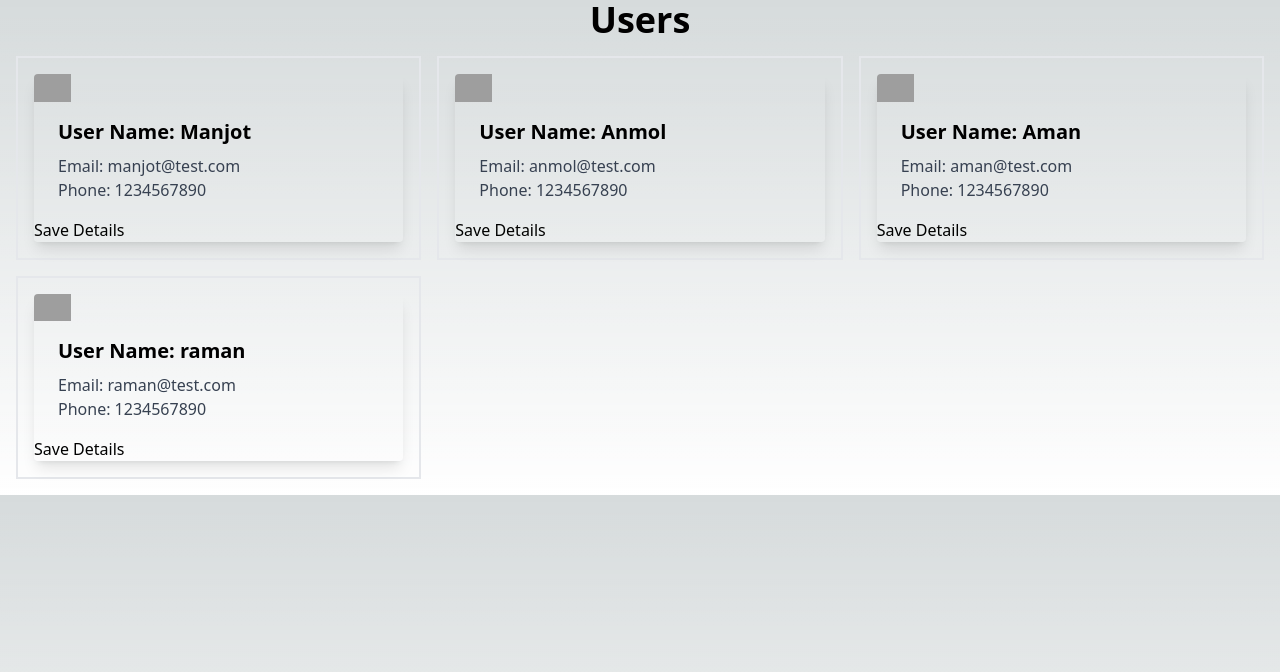
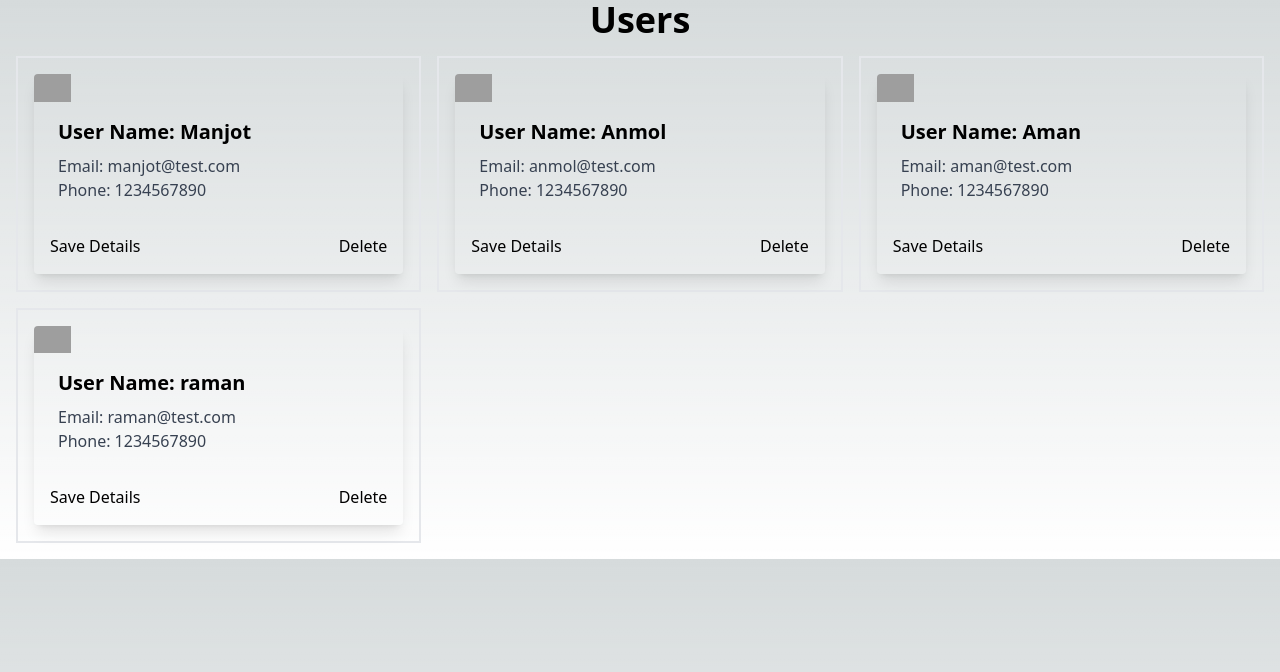
Before and after one commit to course-mark/react-tutorial, a Next.js app in the folder my-app/: page /users in a window 1280 px wide. Shown: the top 672 px of the page. Built offline with nearby package versions, Linux system fonts and the light colour scheme; grey boxes are pictures that could not be loaded.

Commit message:
implementing filter to use ondelete prop function

```diff
--- a/my-app/src/components/UserCard.jsx
+++ b/my-app/src/components/UserCard.jsx
@@ -16,9 +16,17 @@ function UserCard(props) {
           <p className="text-gray-700 text-base">Phone: {props.phone}</p>
         </div>
 
+<div className="flex justify-between p-4">
+
         <button onClick={()=>{
-            props.onSaveUserDetails()
+          props.onSaveUserDetails()
         }}>Save Details</button>
+
+        {/* onDelete */}
+        <button onClick={()=>{
+          props.onDelete()
+        }}>Delete</button>
+        </div>
 
       </div>
     </div>
--- a/my-app/src/pages/users.js
+++ b/my-app/src/pages/users.js
@@ -1,30 +1,63 @@
 import UserCard from "@/components/UserCard";
-import React from "react";
+import React, { useState } from "react";
 
-const userData = [
+// const userData = [
+//   {
+//     name: "Manjot",
+//     email: "manjot@test.com",
+//     phone: 1234567890,
+//   },
+//   {
+//     name: "Anmol",
+//     email: "anmol@test.com",
+//     phone: 1234567890,
+//   },
+//   {
+//     name: "Aman",
+//     email: "aman@test.com",
+//     phone: 1234567890,
+//   },
+//   {
+//     name: "raman",
+//     email: "raman@test.com",
+//     phone: 1234567890,
+//   },
+// ];
+
+function users() {
+
+  // const userDataState = useState()
+  // const userData = userDataState[0]
+  // const setUserData = userDataState[1]
+
+  const [userData, setUserData] = useState([
     {
+      id:10001,
       name: "Manjot",
       email: "manjot@test.com",
       phone: 1234567890,
     },
     {
+      id:10002,
       name: "Anmol",
       email: "anmol@test.com",
       phone: 1234567890,
     },
     {
+      id:10003,
       name: "Aman",
       email: "aman@test.com",
       phone: 1234567890,
     },
     {
+      id:10004,
       name: "raman",
       email: "raman@test.com",
       phone: 1234567890,
     },
-];
+  ])
 
-function users() {
+
   return (
     <div>
       <h1 className="text-4xl text-center font-bold">Users</h1>
@@ -38,6 +71,14 @@ function users() {
               // function as a prop
               onSaveUserDetails={() => {
                 alert("data is being saved");
+              }}
+              onDelete={()=>{
+                // TODO
+                const idToDelete = user.id
+                const newUserData = userData.filter((user1)=>{
+                  return user1.id !== idToDelete
+                })
+                setUserData(newUserData)
               }}
             />
           );
```
Lines whose indentation alone changed are shown as unchanged.
